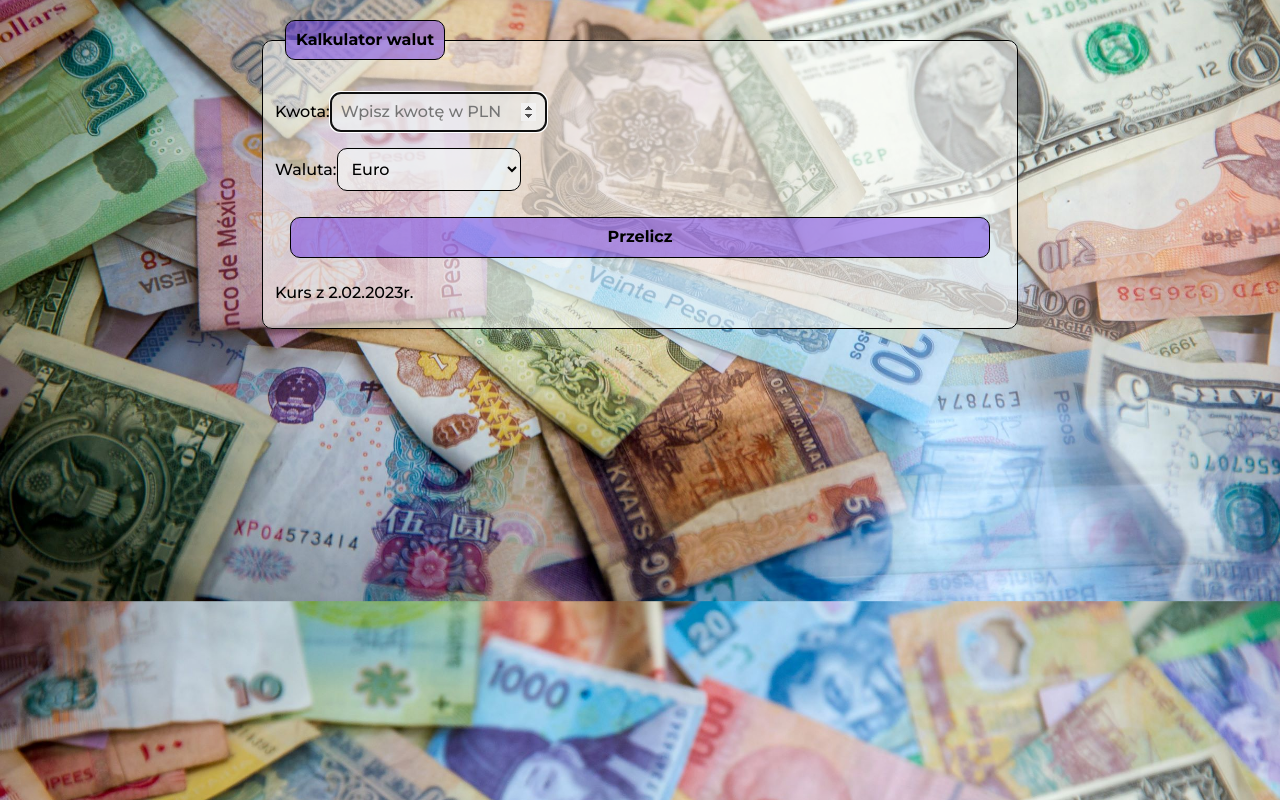
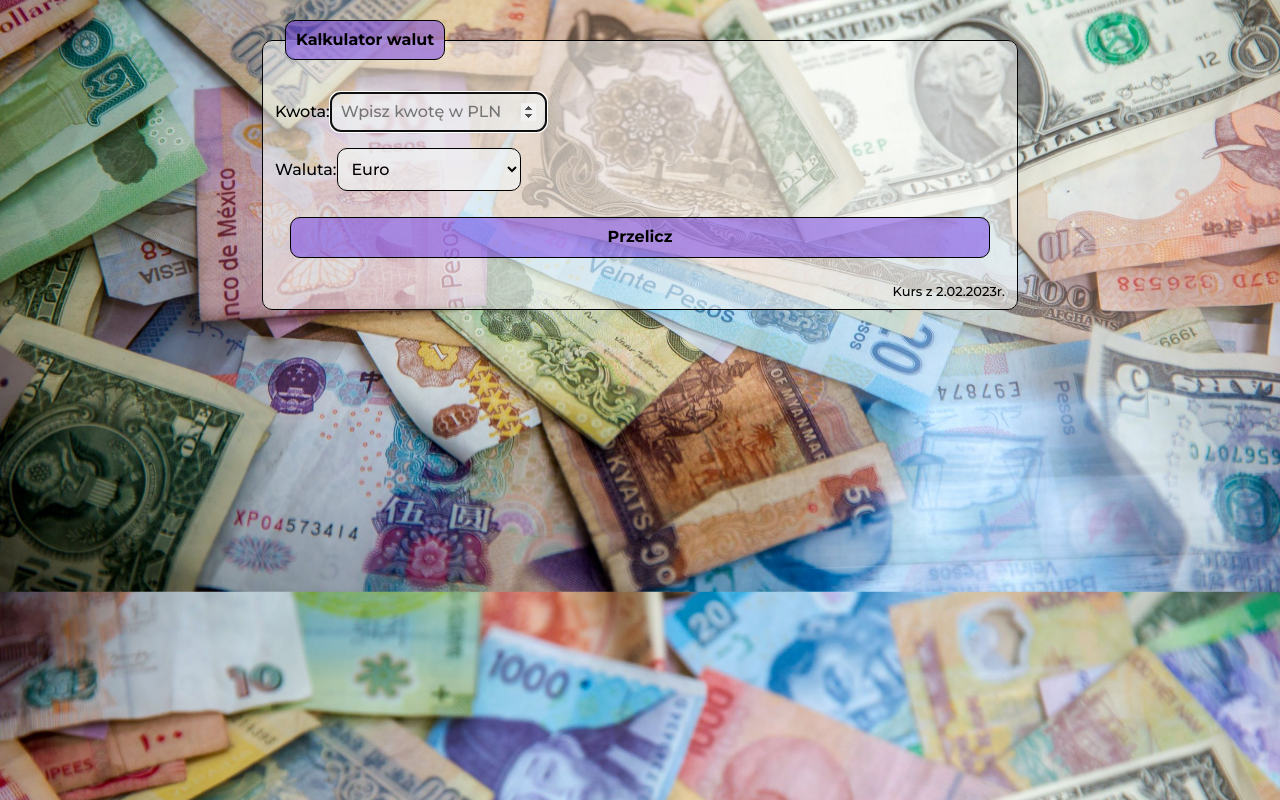
Before and after one commit to KarolinaJ33/currency-converter-react, a React (Create React App) app: page / in a window 1280 px wide. Built offline with nearby package versions, Linux system fonts and the light colour scheme.

Commit message:
changed step attribute and added min value in Form

```diff
--- a/src/Form/index.js
+++ b/src/Form/index.js
@@ -23,8 +23,8 @@ export const Form = ({ calculateResult, result}) => {
     autoFocus
     onChange= {({target}) => setAmount(target.value)}
     className="fieldset__output"
-    type="number"
-    step="0.1"
+    type="number" min="0"
+    step="0.01"
     name="zl"
     id="zl"
     required
@@ -50,7 +50,7 @@ export const Form = ({ calculateResult, result}) => {
       </p>
 
       <Result result={result}/>
-      <p> Kurs z 2.02.2023r.</p>
+      <p className="fieldset__supplement"> Kurs z 2.02.2023r.</p>
 
     </fieldset>
     </form>
```
